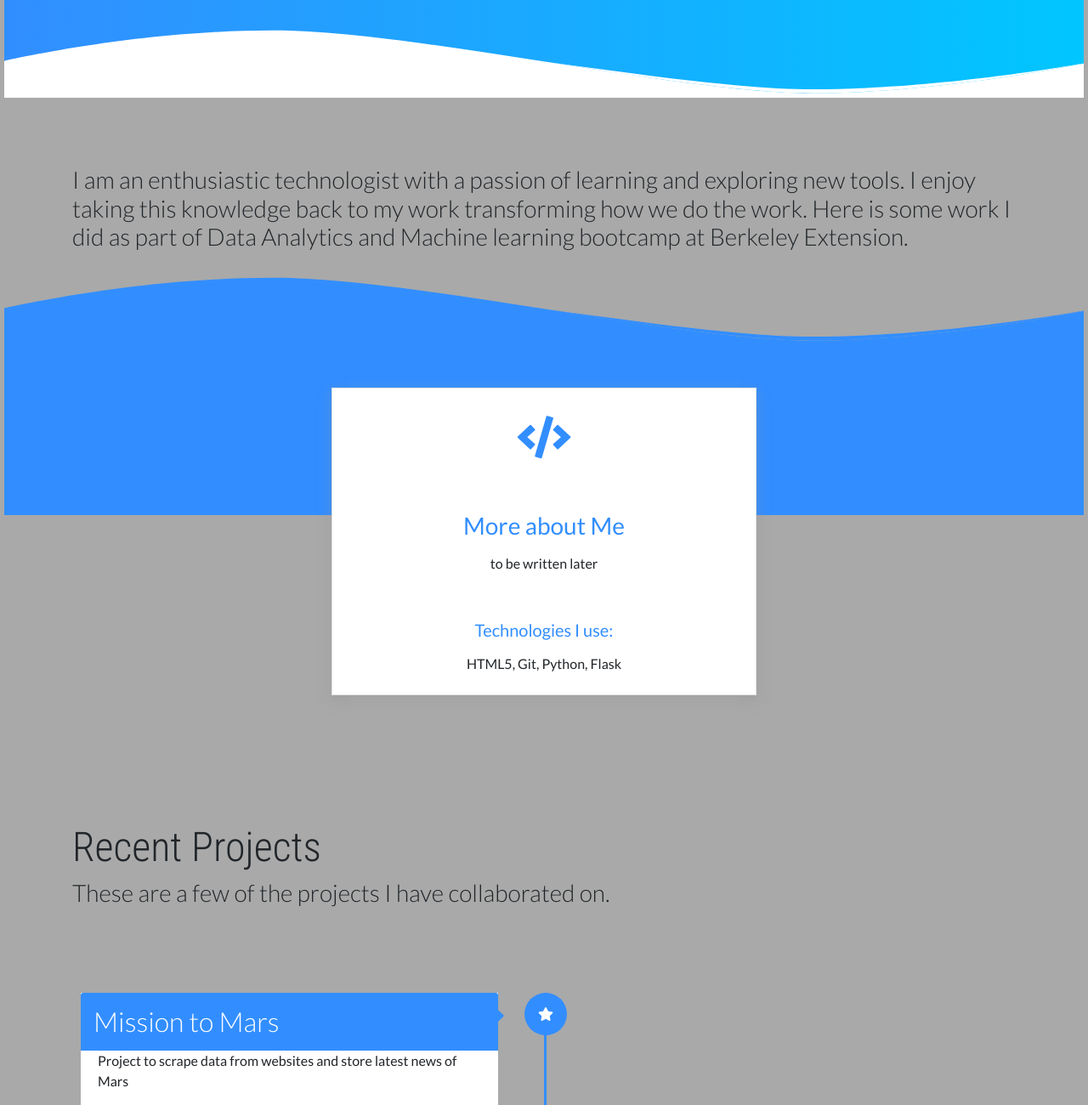
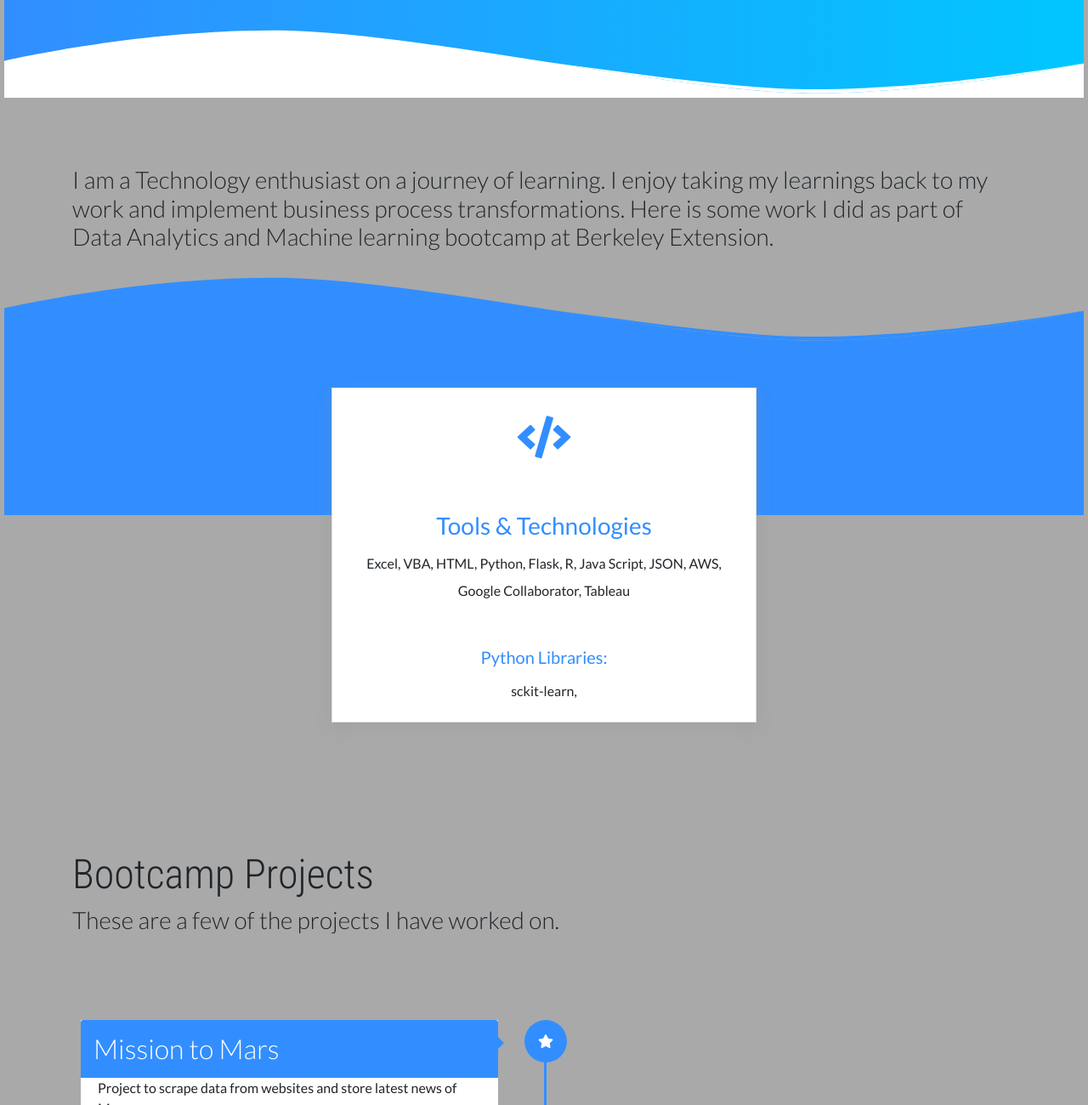
Before and after one commit to LISASHAH/Portfolio, a plain HTML site: page index.html in a window 1280 px wide. Shown: the part 240-1540 px from the top of the page at 85% size. Drawn offline with nearby package versions, Linux system fonts and the light colour scheme.

Commit message:
Update index.html

```diff
--- a/index.html
+++ b/index.html
@@ -44,9 +44,8 @@
     </header>
 
     <section class="container">
-        <h3 class="subtitle">I am an enthusiastic technologist with a passion of learning and exploring new tools.
-            I enjoy taking this knowledge back to my work transforming how we do the work.
-            Here is some work I did as part of Data Analytics and Machine learning bootcamp at Berkeley Extension. </h3>
+        <h3 class="subtitle">I am a Technology enthusiast on a journey of learning. I enjoy taking my learnings back to my work and implement business process transformations.
+        Here is some work I did as part of Data Analytics and Machine learning bootcamp at Berkeley Extension. </h3>
     </section>
     <div class="wave-svg-color">
         <svg xmlns="http://www.w3.org/2000/svg" fill="#328eff" opacity="1" width="100%" height="80"
@@ -66,13 +65,14 @@
                     <i class="fas fa-code"></i>
                 </span>
 
-                <h3 class="card-title">More about Me</h3>
-                <p class="card-text">to be written later</p>
+                <h3 class="card-title">Tools & Technologies</h3>
+                <p class="card-text">Excel, VBA, HTML, Python, Flask, R, Java Script, JSON, AWS, Google Collaborator,
+                Tableau</p>
                 <h5 class="card-title">
-                    Technologies I use:
+                    Python Libraries:
                 </h5>
                 <p class="card-text">
-                    HTML5, Git, Python, Flask
+                    sckit-learn,
                 </p>
             </div>
         </div>
@@ -80,8 +80,8 @@
 
     <!-- TIMELINE -->
     <section class="container">
-        <h1 class="title">Recent Projects</h1>
-        <h3 class="subtitle">These are a few of the projects I have collaborated on.</h3>
+        <h1 class="title">Bootcamp Projects</h1>
+        <h3 class="subtitle">These are a few of the projects I have worked on.</h3>
     </section>
 
 
```
